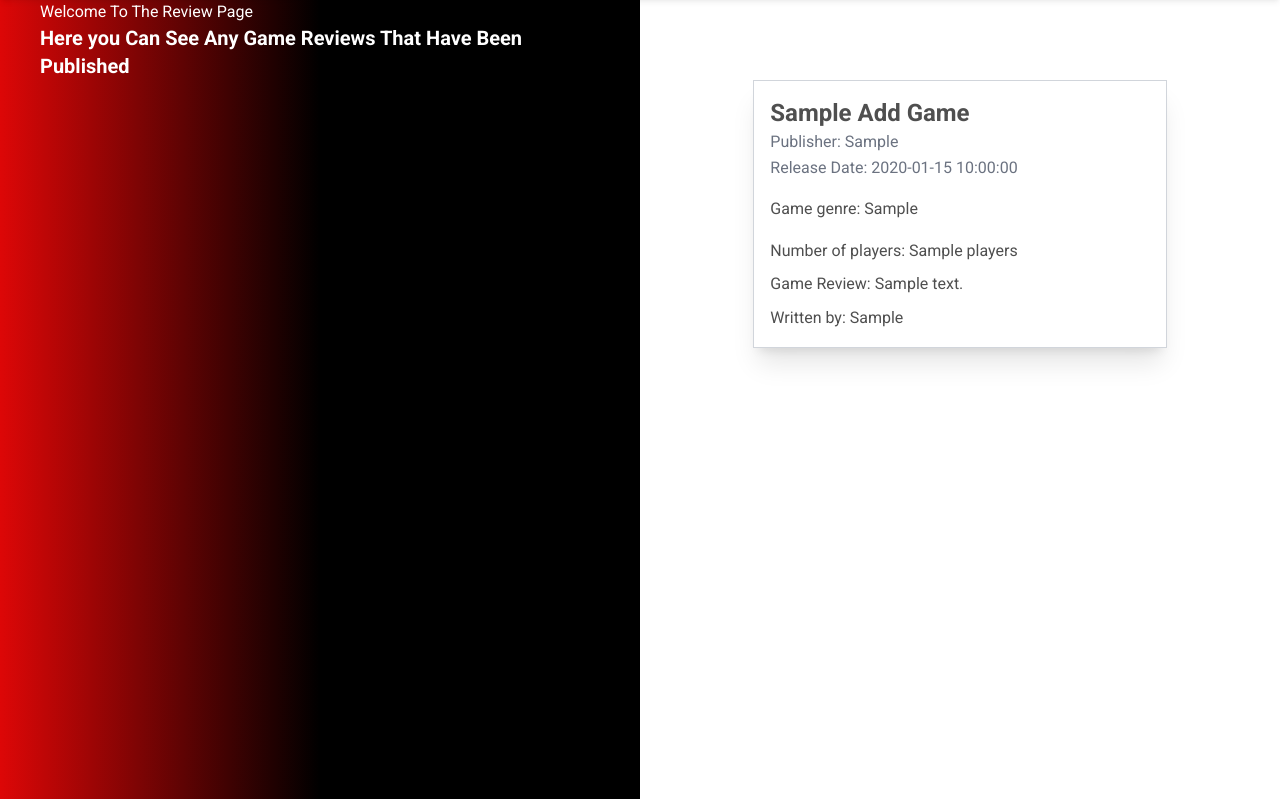
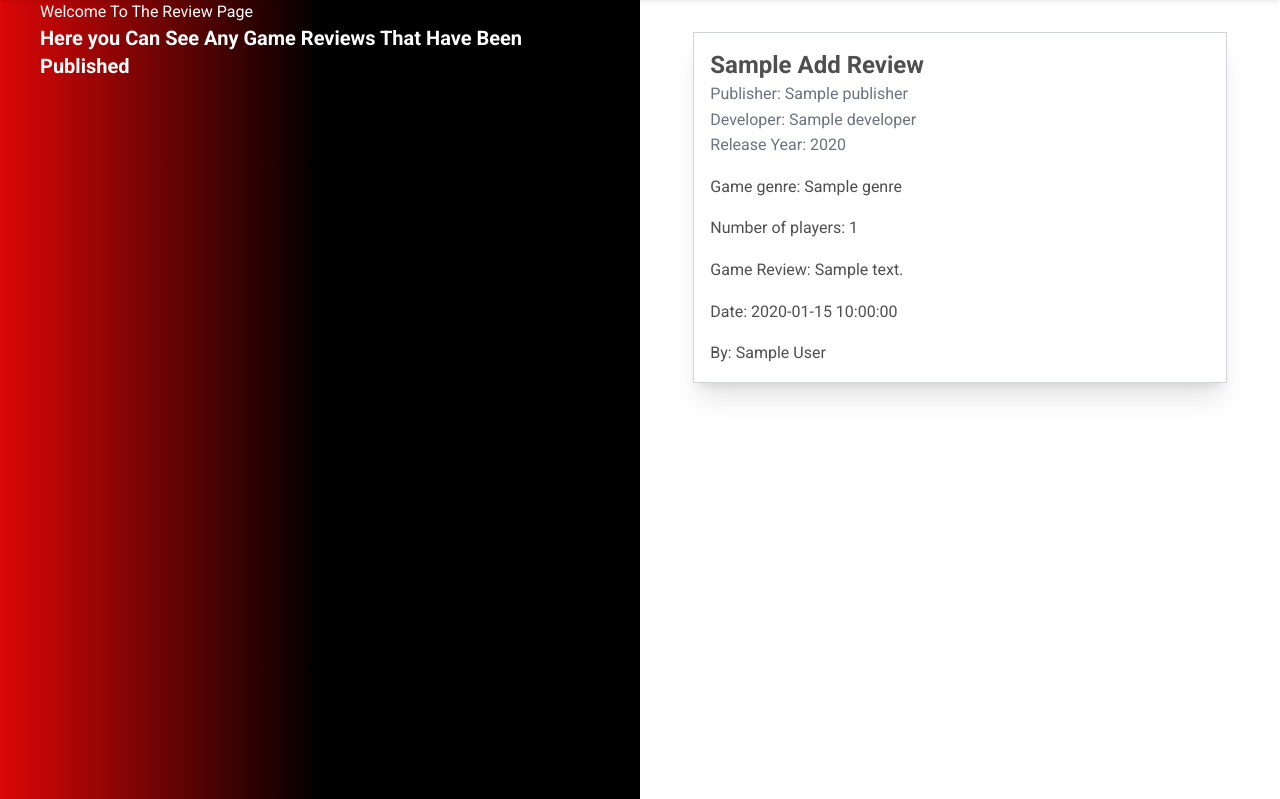
Before and after one commit to MJstephenson/game-reviews, a Flask app: page /reviews in a window 1280 px wide. Shown: the part 92-891 px from the top of the page. Run offline with Flask 3, Linux system fonts and the light colour scheme; a database or web service that is not in the repository returns one stand-in record (values such as "Sample title"); some libraries are stand-ins or nearby versions; some web fonts are replaced.

Commit message:
Add review card to reviews.html with else template

```diff
--- a/app.py
+++ b/app.py
@@ -226,8 +226,8 @@ def about():
 
 @app.route("/reviews")
 def reviews():
-    add_game = mongo.db.add_game.find()
-    return render_template("reviews.html", add_game=add_game)
+    add_review = mongo.db.add_review.find()
+    return render_template("reviews.html", add_review=add_review)
 
 
 if __name__ == "__main__":
--- a/templates/reviews.html
+++ b/templates/reviews.html
@@ -17,22 +17,32 @@
     <!-- Right column container with sonic image and input fields-->
 
     <div class="px-4 md:px-0 lg:w-6/12">
-        <div class="md:mx-6 md:p-12">
-            <!--Image and title-->
-            {% for games in add_game %}
-            <div class="my-8 border border-gray-300 p-4 w-5/6 mx-auto hover:scale-105 shadow-xl">
-                <h2 class="text-2xl font-bold capitalize">{{ games.game_name }}</h2>
-                <p class="text-gray-500"><span>Publisher: </span>{{ games.game_publisher }}</p>
-                <p class="text-gray-500"><span>Release Date: </span>{{ games.release_date }}</p>
-                <p class="mt-4"><span>Game genre: </span>{{ games.game_genre }}</p>
-                <p class="mt-4"><span>Number of players: </span>{{ games.players }}</p>
-                <p class="mt-2"><span>Game Review: </span>{{ games.game_review }}</p>
-                <p class="mt-2"><span>Written by: </span>{{ games.written_by }}</p>
+        {% for review in add_review %}
+        <div class="my-8 border border-gray-300 p-4 w-5/6 mx-auto hover:scale-105 shadow-xl overflow-x-hidden overflow-wrap">
+            <h2 class="text-2xl font-bold capitalize">{{ review.game_name }}</h2>
+            <p class="text-gray-500"><span>Publisher: </span>{{ review.publisher }}</p>
+            <p class="text-gray-500"><span>Developer: </span>{{ review.developer }}</p>
+            <p class="text-gray-500"><span>Release Year: </span>{{ review.release_year }}</p>
+            <p class="mt-4"><span>Game genre: </span>{{ review.genre }}</p>
+            <p class="mt-4"><span>Number of players: </span>{{ review.player_number }}</p>
+            <p class="mt-4"><span>Game Review: </span>{{ review.game_review }}</p>
+            <p class="mt-4"><span>Date: </span>{{ review.date }}</p>
+            <p class="mt-4"><span>By: </span>{{ review.author }}</p>
+            <div class="flex justify-between">
             </div>
-            {% endfor %}
-
 
         </div>
+
+        {% else %}
+        <div class="lg:h-screen text-center mb-10">
+            <img src="{{ url_for('static', filename='./images/try-again.webp') }}"
+                alt="Sega Micky mouse game try again screen on a tv" class="mx-auto mt-10 lg:px-10" loading="lazy" />
+            <p class="text-3xl my-10 lg:px-4">There are no Reviews written yet. Come back when One has been Created</p>
+            <a href="{{ url_for('add_review') }}"
+                class="bg-blue-500 hover:bg-blue-700 text-white font-bold py-2 px-4 rounded focus:outline-none focus:shadow-outline">Create
+                New Review</a>
+        </div>
+        {% endfor %}
     </div>
 </div>
 
```
